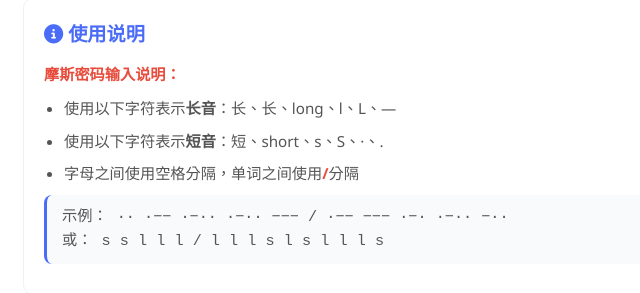
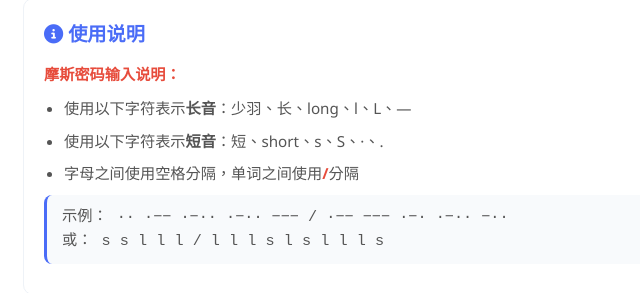
Before and after one commit to chenbudang/chenbudang.github.io, a plain HTML site: page index.html in a window 1280 px wide. Shown: the part 846-1139 px from the top of the page, 147-787 px from the left. Drawn offline with Linux system fonts and the light colour scheme.

Commit message:
index.html

```diff
--- a/index.html
+++ b/index.html
@@ -411,7 +411,7 @@
             <h3><i class="fas fa-info-circle"></i> 使用说明</h3>
             <p><span class="highlight">摩斯密码输入说明：</span></p>
             <ul>
-                <li>使用以下字符表示<strong>长音</strong>：长、长、long、l、L、—</li>
+                <li>使用以下字符表示<strong>长音</strong>：少羽、长、long、l、L、—</li>
                 <li>使用以下字符表示<strong>短音</strong>：短、short、s、S、·、.</li>
                 <li>字母之间使用空格分隔，单词之间使用<span class="highlight">/</span>分隔</li>
             </ul>
```
